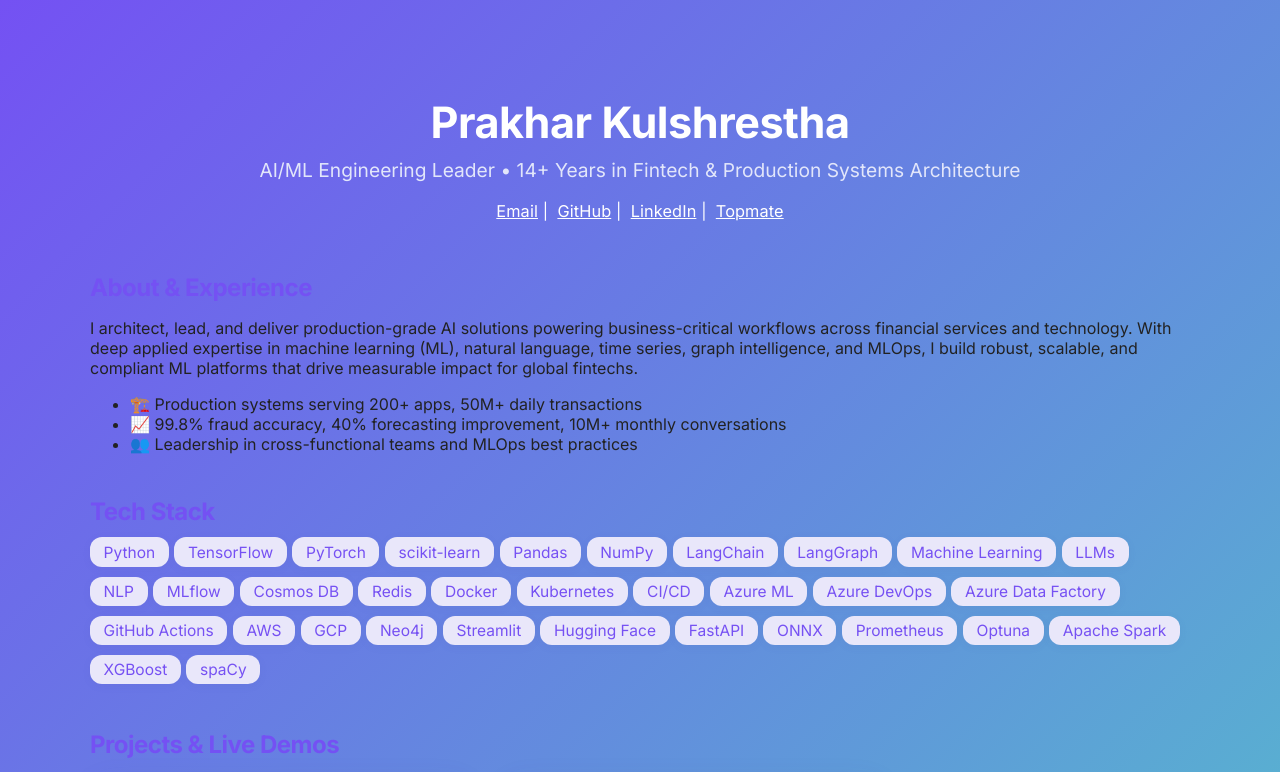
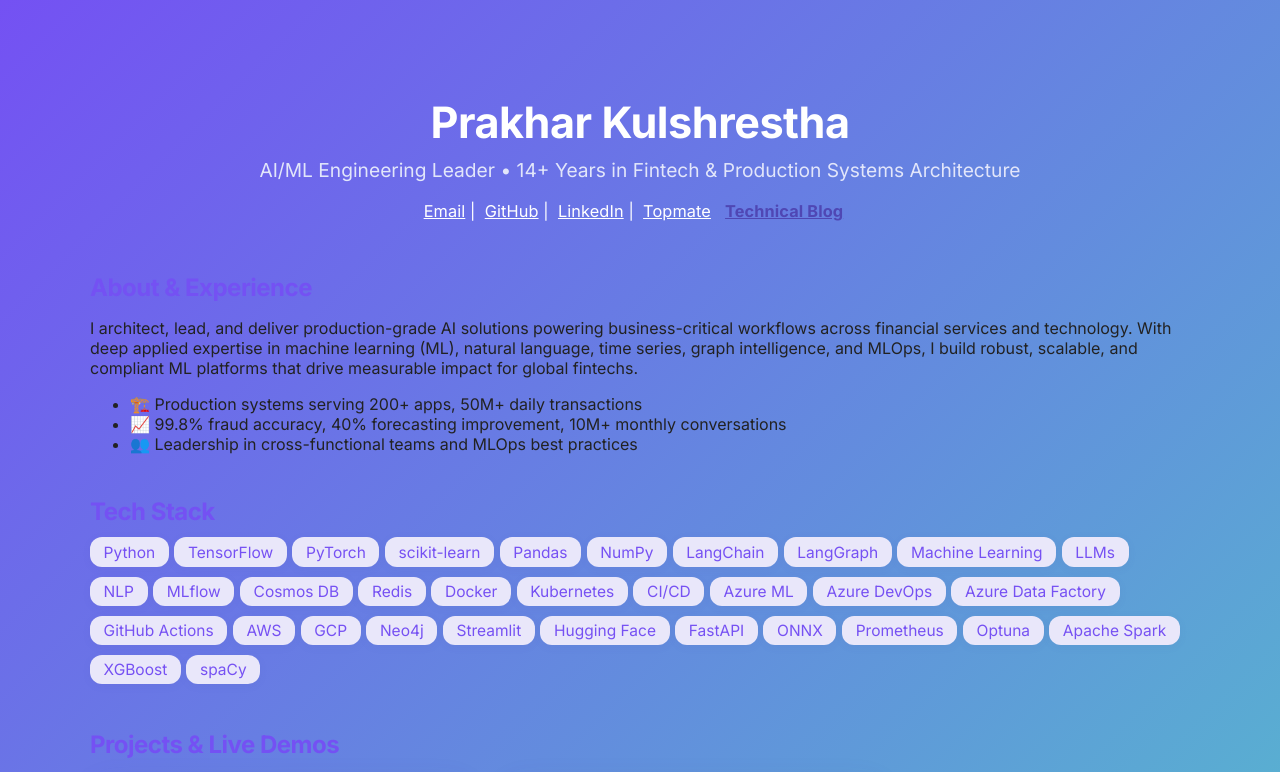
Before and after one commit to praykar/aboutme, a plain HTML site: page index.html in a window 1280 px wide. Shown: the top 772 px of the page. Drawn offline with Linux system fonts and the light colour scheme.

Commit message:
Update index.html
feat: add Technical Blog navigation link to portfolio homepage

```diff
--- a/index.html
+++ b/index.html
@@ -3,7 +3,7 @@
 <head>
   <meta charset="UTF-8">
   <meta name="viewport" content="width=device-width, initial-scale=1.0">
-  <title>Prakhar Kulshrestha | AI/ML Engineering Leader</title>
+  <title>Prakhar Kulshrestha | Applied AI 🪄</title>
   <link href="https://fonts.googleapis.com/css2?family=Inter:wght@400;700&display=swap" rel="stylesheet">
   <style>
     body {
@@ -145,6 +145,7 @@
         <a href="https://github.com/praykar" target="_blank">GitHub</a>|
         <a href="https://linkedin.com/in/praykar" target="_blank">LinkedIn</a>|
         <a href="https://topmate.io/praykar" target="_blank">Topmate</a>
+        <a href="blogposts.html" style="font-weight:700;color:#4f47b4;margin-right:18px;">Technical Blog</a>
       </div>
     </div>
 
```
